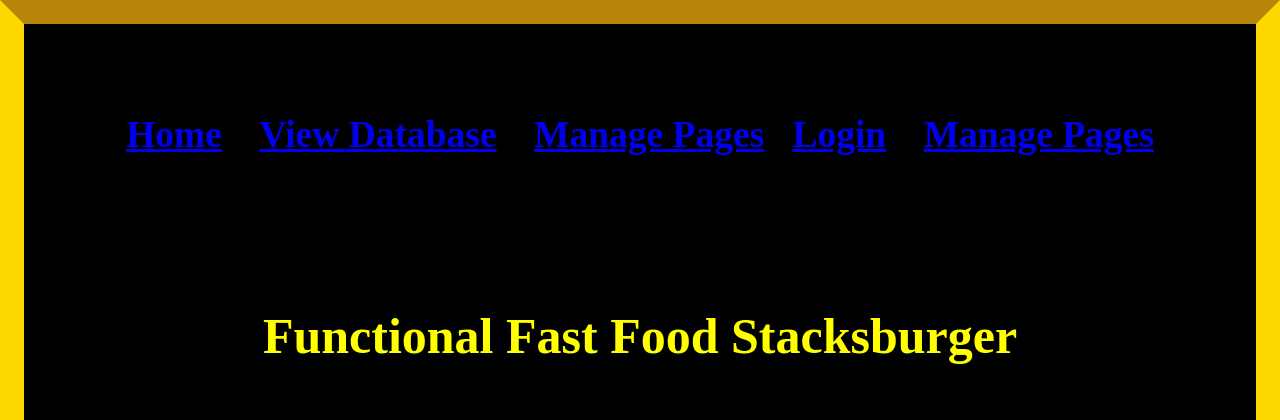
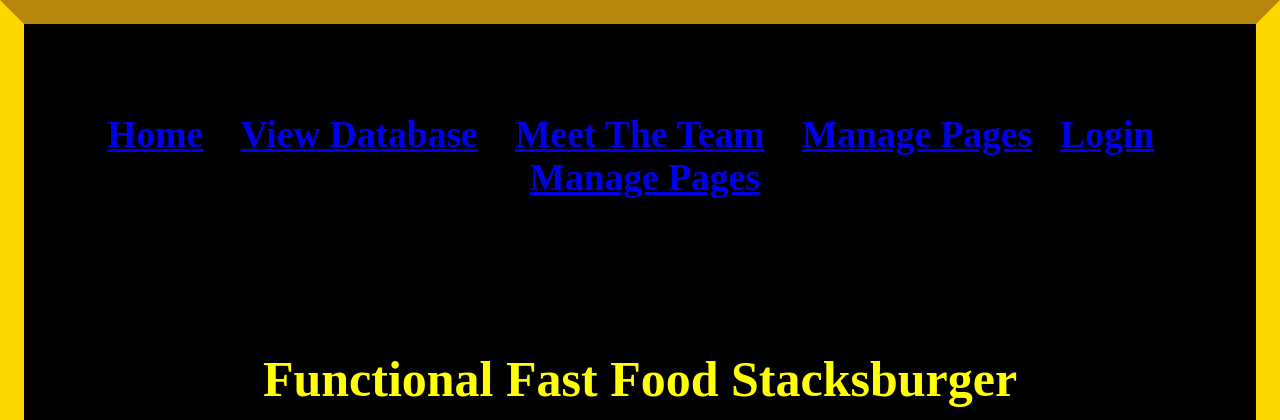
Before and after one commit to amckinney-1/WarhammerWebsite, a PHP site: page /Contact.php in a window 1280 px wide. Shown: the top 420 px of the page. Run offline with PHP 8.4, Linux system fonts and the light colour scheme; the visitor is signed in with stand-in values (Sample User, id 1); data that the repository does not hold is empty.

Commit message:
Contact is back

```diff
--- a/Navigation.php
+++ b/Navigation.php
@@ -1,4 +1,4 @@
-<a href="Index.php">Home</a> &nbsp; &nbsp;<a href="ViewDatabase.php">View Database</a>
+<a href="Index.php">Home</a> &nbsp; &nbsp;<a href="ViewDatabase.php">View Database</a> &nbsp; &nbsp;<a href="Contact.php">Meet The Team</a>
 <?php
 if (isset($_COOKIE["Login"]) == true) {
     $login = $_COOKIE["Login"];
```
